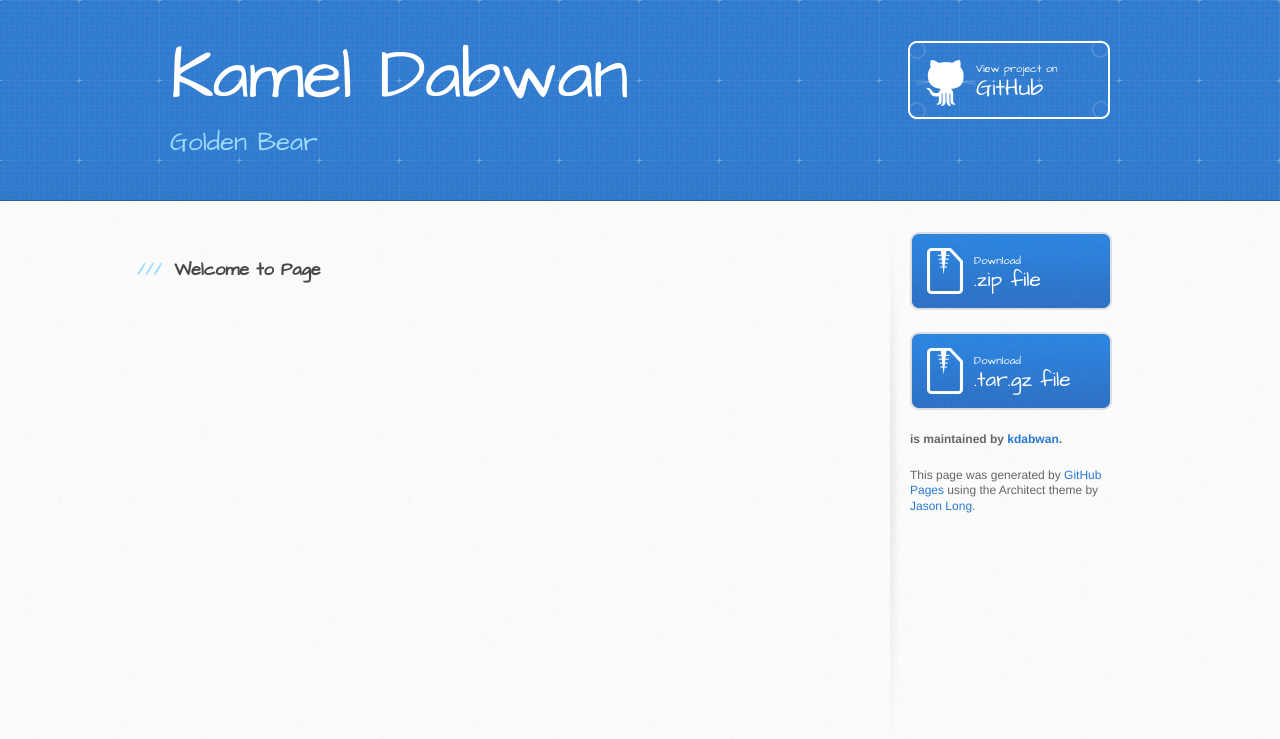
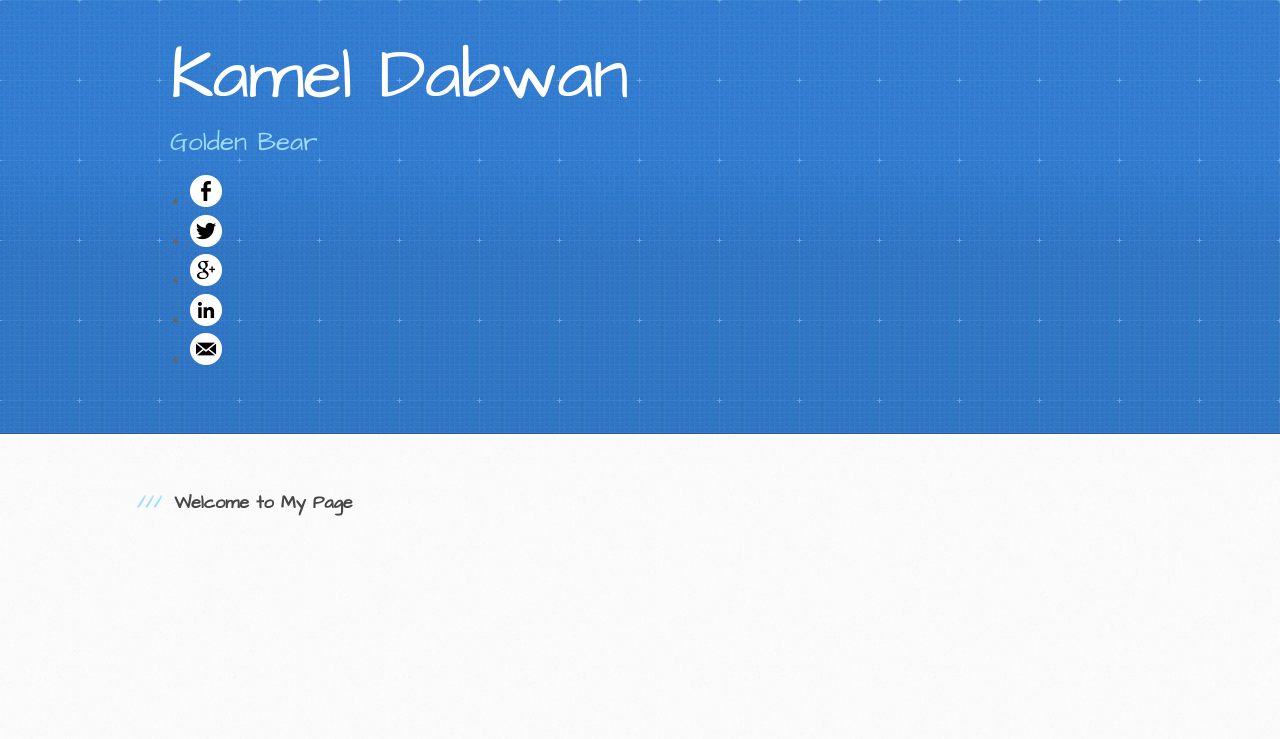
Before and after one commit to kdabwan/mygithubpage, a plain HTML site: page index.html in a window 1280 px wide. Drawn offline with Linux system fonts and the light colour scheme.

Commit message:
Update index.html

```diff
--- a/index.html
+++ b/index.html
@@ -21,7 +21,13 @@
       <div class="inner">
         <h1>Kamel Dabwan</h1>
         <h2>Golden Bear</h2>
-        <a href="https://github.com/kdabwan/mygithubpage" class="button"><small>View project on</small> GitHub</a>
+        <ul class="share-buttons">
+        <li><a href="hhttps://www.facebook.com/kamel.dabwan" target="_blank" onclick="window.open('https://www.facebook.com/kamel.dabwan'); return false;"><img src="images/Facebook.png"></a></li>
+          <li><a href="https://twitter.com/kamel_dabwan" target="_blank"  onclick="window.open('https://twitter.com/kamel_dabwan'); return false;"><img src="images/Twitter.png"></a></li>
+          <li><a href="https://google.com/+KAMELDABWANKamel_Dabwan" target="_blank"  onclick="window.open('https://google.com/+KAMELDABWANKamel_Dabwan'); return false;"><img src="images/Google+.png"></a></li>
+          <li><a href="https://www.linkedin.com/in/kdabwan/" target="_blank" onclick="window.open('https://www.linkedin.com/in/kdabwan/'); return false;"><img src="images/LinkedIn.png"></a></li>
+          <li><a href="mailto:kameldabwan@gmail.com" target="_blank" title="Email" onclick="window.open('mailto:kameldabwan@gmail.com'); return false;"><img src="images/Email.png"></a></li>
+
       </div>
     </header>
 
@@ -29,23 +35,10 @@
       <div class="inner clearfix">
         <section id="main-content">
           <h3>
-<a id="welcome-to-page" class="anchor" href="#welcome-to-page" aria-hidden="true"><span class="octicon octicon-link"></span></a>Welcome to Page</h3>
+<a id="welcome-to-page" class="anchor" href="#welcome-to-page" aria-hidden="true"><span class="octicon octicon-link"></span></a>Welcome to My Page</h3>
         </section>
 
-        <aside id="sidebar">
-          <a href="https://github.com/kdabwan/mygithubpage/zipball/master" class="button">
-            <small>Download</small>
-            .zip file
-          </a>
-          <a href="https://github.com/kdabwan/mygithubpage/tarball/master" class="button">
-            <small>Download</small>
-            .tar.gz file
-          </a>
 
-          <p class="repo-owner"><a href="https://github.com/kdabwan/mygithubpage"></a> is maintained by <a href="https://github.com/kdabwan">kdabwan</a>.</p>
-
-          <p>This page was generated by <a href="https://pages.github.com">GitHub Pages</a> using the Architect theme by <a href="https://twitter.com/jasonlong">Jason Long</a>.</p>
-        </aside>
       </div>
     </div>
 
```
